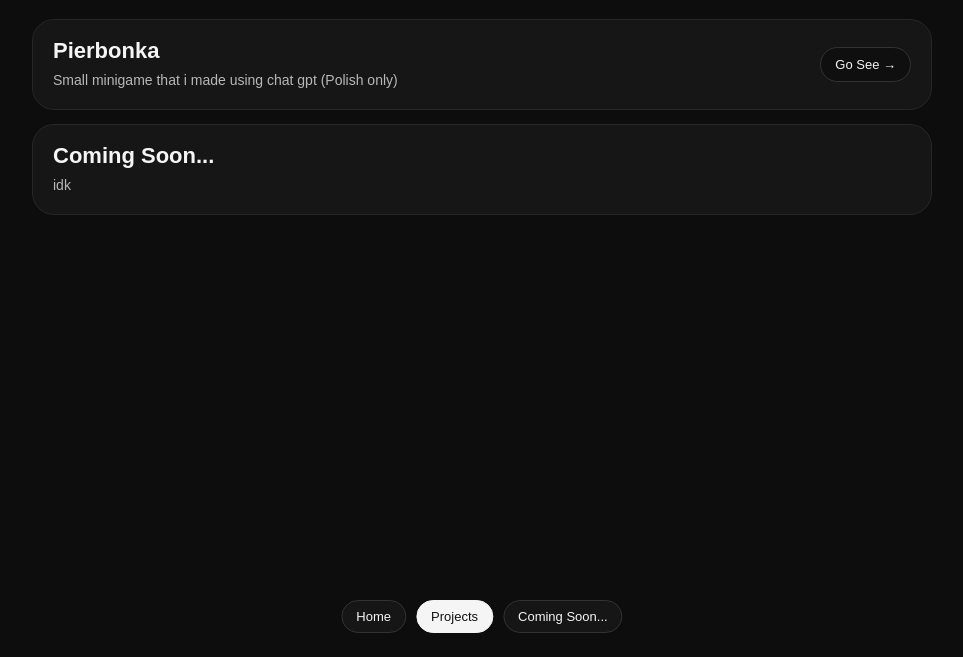
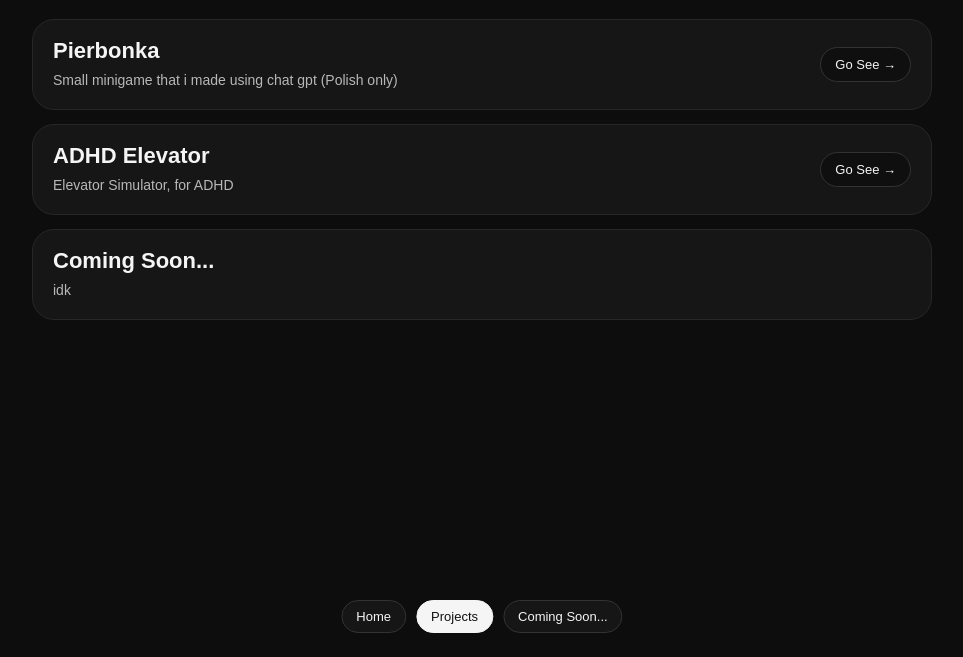
Before and after one commit to piquijeden/piquijeden, a plain HTML site: page projects/index.html in a window 1280 px wide. Shown: the part 143-800 px from the top of the page, without its empty margins (158-1121 px from the left). Drawn offline with Linux system fonts and the light colour scheme.

Commit message:
Update index.html

```diff
--- a/projects/index.html
+++ b/projects/index.html
@@ -166,6 +166,16 @@
 
       <div class="project-card">
         <div class="project-info">
+          <div class="project-name">ADHD Elevator</div>
+          <div class="project-desc">Elevator Simulator, for ADHD</div>
+        </div>
+        <div class="project-actions">
+          <a href="../adhd-elevator">Go See &#8594;</a>
+        </div>
+      </div>
+
+      <div class="project-card">
+        <div class="project-info">
           <div class="project-name">Coming Soon...</div>
           <div class="project-desc">idk</div>
         </div>
```
